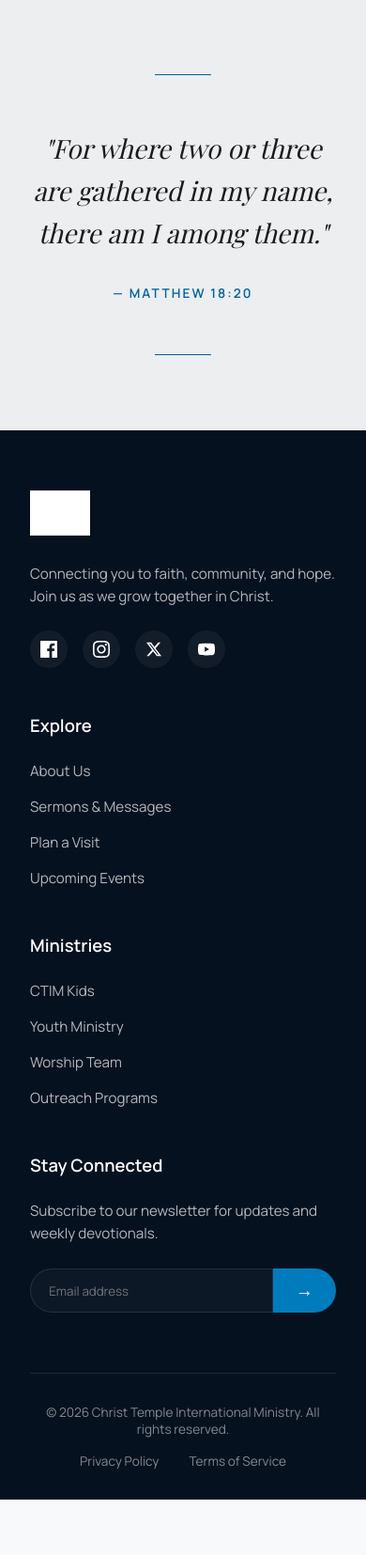
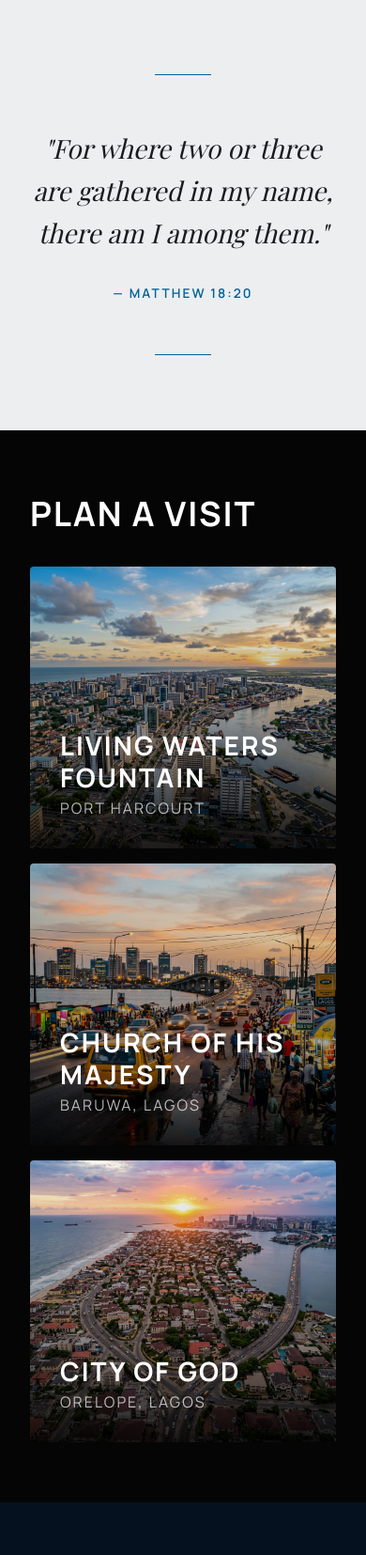
Before and after one commit to Nosa116/CTIM-WEB, a PHP site: page / in a window 390 px wide. Shown: the part 2325-3980 px from the top of the page at 94% size. Before the commit the page ends 3921 px from the top, so only its background shows below. Run offline with PHP 8.4, Linux system fonts and the light colour scheme; some web fonts are replaced; grey boxes are pictures that could not be loaded.

Commit message:
feat: add plan a visit section, implement responsive footer, and update header to sticky positioning

```diff
--- a/index.html
+++ b/index.html
@@ -114,6 +114,42 @@
         </div>
     </section>
 
+    <!-- Plan a Visit Section -->
+    <section class="visit-section">
+        <div class="visit-container">
+            <h2 class="visit-section-title">PLAN A VISIT</h2>
+
+            <div class="visit-grid">
+                <!-- Branch 1 -->
+                <div class="visit-card" style="background-image: url('port_harcourt.png');">
+                    <div class="visit-overlay"></div>
+                    <div class="visit-content">
+                        <h3 class="visit-heading">Living Waters Fountain</h3>
+                        <p class="visit-location">Port Harcourt</p>
+                    </div>
+                </div>
+
+                <!-- Branch 2 -->
+                <div class="visit-card" style="background-image: url('baruwa_lagos.png');">
+                    <div class="visit-overlay"></div>
+                    <div class="visit-content">
+                        <h3 class="visit-heading">Church of His Majesty</h3>
+                        <p class="visit-location">Baruwa, Lagos</p>
+                    </div>
+                </div>
+
+                <!-- Branch 3 -->
+                <div class="visit-card" style="background-image: url('orelope_lagos.png');">
+                    <div class="visit-overlay"></div>
+                    <div class="visit-content">
+                        <h3 class="visit-heading">City Of God</h3>
+                        <p class="visit-location">Orelope, Lagos</p>
+                    </div>
+                </div>
+            </div>
+        </div>
+    </section>
+
     <!-- Footer Section -->
     <footer class="footer">
         <div class="footer-container">
--- a/style.css
+++ b/style.css
@@ -80,7 +80,8 @@ body {
     align-items: center;
     padding: 1.25rem 4rem;
     background-color: var(--bg-light);
-    position: relative;
+    position: sticky;
+    top: 0;
     z-index: 100;
     border-bottom: 1px solid rgba(0, 0, 0, 0.05);
 }
@@ -653,3 +654,302 @@ body {
         gap: 1rem;
     }
 }
+
+/* --- Visit Section --- */
+.visit-section {
+    padding: 6rem 4rem;
+    background-color: var(--surface-container-low);
+}
+
+.visit-container {
+    max-width: 1400px;
+    margin: 0 auto;
+    font-family: var(--font-sans);
+    font-size: 0.85rem;
+    font-weight: 600;
+    color: var(--primary);
+    text-transform: uppercase;
+    letter-spacing: 0.15em;
+    font-style: normal;
+    margin-top: 2rem;
+}
+
+/* Responsive Quote Section */
+@media (max-width: 768px) {
+    .quote-section {
+        padding: 5rem 2rem;
+    }
+    .quote-text {
+        font-size: 1.75rem;
+    }
+}
+
+/* --- Footer Section --- */
+.footer {
+    background-color: #06111F; /* Very dark navy to anchor the page */
+    color: #FFFFFF;
+    padding: 6rem 4rem 2rem 4rem;
+}
+
+.footer-container {
+    max-width: 1400px;
+    margin: 0 auto;
+}
+
+.footer-grid {
+    display: grid;
+    grid-template-columns: 2fr 1fr 1fr 1.5fr;
+    gap: 4rem;
+    margin-bottom: 4rem;
+}
+
+.footer-logo {
+    height: 48px;
+    margin-bottom: 1.5rem;
+    /* Uses a CSS filter to make the SVG white, as the background is very dark */
+    filter: brightness(0) invert(1);
+}
+
+.footer-text {
+    font-size: 0.95rem;
+    line-height: 1.6;
+    color: rgba(255, 255, 255, 0.7);
+    margin-bottom: 1.5rem;
+}
+
+.social-links {
+    display: flex;
+    gap: 1rem;
+}
+
+.social-icon {
+    width: 40px;
+    height: 40px;
+    border-radius: 50%;
+    background-color: rgba(255, 255, 255, 0.05);
+    display: flex;
+    align-items: center;
+    justify-content: center;
+    color: #FFFFFF;
+    text-decoration: none;
+    font-size: 0.85rem;
+    font-weight: 600;
+    transition: all 0.3s ease;
+}
+
+.social-icon:hover {
+    background-color: var(--primary-accent);
+    transform: translateY(-2px);
+}
+
+.footer-heading {
+    font-size: 1.15rem;
+    font-weight: 600;
+    margin-bottom: 1.5rem;
+    color: #FFFFFF;
+}
+
+.footer-links {
+    list-style: none;
+    padding: 0;
+    margin: 0;
+    display: flex;
+    flex-direction: column;
+    gap: 1rem;
+}
+
+.footer-links a {
+    color: rgba(255, 255, 255, 0.7);
+    text-decoration: none;
+    font-size: 0.95rem;
+    transition: color 0.3s ease;
+}
+
+.footer-links a:hover {
+    color: var(--primary-accent);
+}
+
+.newsletter-form {
+    display: flex;
+    margin-top: 1rem;
+}
+
+.newsletter-form input {
+    flex: 1;
+    padding: 0.8rem 1.2rem;
+    border: 1px solid rgba(255, 255, 255, 0.1);
+    background-color: rgba(255, 255, 255, 0.03);
+    color: #FFFFFF;
+    border-radius: 50px 0 0 50px;
+    font-family: var(--font-sans);
+    outline: none;
+}
+
+.newsletter-form input::placeholder {
+    color: rgba(255, 255, 255, 0.4);
+}
+
+.newsletter-form button {
+    padding: 0.8rem 1.5rem;
+    background-color: var(--primary-accent);
+    color: #FFFFFF;
+    border: none;
+    border-radius: 0 50px 50px 0;
+    cursor: pointer;
+    font-size: 1.2rem;
+    transition: background-color 0.3s ease;
+}
+
+.newsletter-form button:hover {
+    background-color: #005F9E;
+}
+
+.footer-bottom {
+    display: flex;
+    justify-content: space-between;
+    align-items: center;
+    padding-top: 2rem;
+    border-top: 1px solid rgba(255, 255, 255, 0.1);
+    font-size: 0.85rem;
+    color: rgba(255, 255, 255, 0.5);
+}
+
+.footer-legal {
+    display: flex;
+    gap: 2rem;
+}
+
+.footer-legal a {
+    color: rgba(255, 255, 255, 0.5);
+    text-decoration: none;
+    transition: color 0.3s ease;
+}
+
+.footer-legal a:hover {
+    color: #FFFFFF;
+}
+
+@media (max-width: 1024px) {
+    .footer-grid {
+        grid-template-columns: 1fr 1fr;
+    }
+}
+
+@media (max-width: 768px) {
+    .footer {
+        padding: 4rem 2rem 2rem 2rem;
+    }
+    .footer-grid {
+        grid-template-columns: 1fr;
+        gap: 3rem;
+    }
+    .footer-bottom {
+        flex-direction: column;
+        text-align: center;
+        gap: 1rem;
+    }
+}
+
+/* --- Visit Section --- */
+.visit-section {
+    padding: 6rem 4rem;
+    background-color: #050505; /* Very dark background */
+    color: #ffffff;
+}
+
+.visit-container {
+    max-width: 1400px;
+    margin: 0 auto;
+}
+
+.visit-section-title {
+    font-family: var(--font-sans);
+    font-size: 2.25rem;
+    font-weight: 800;
+    text-transform: uppercase;
+    letter-spacing: 0.05em;
+    margin-bottom: 2rem;
+    color: #ffffff;
+}
+
+.visit-grid {
+    display: grid;
+    grid-template-columns: repeat(3, 1fr);
+    gap: 1rem; /* Small gap between tiles */
+}
+
+.visit-card {
+    position: relative;
+    height: 400px; /* Tall tiles */
+    background-size: cover;
+    background-position: center;
+    border-radius: 4px; /* Slight rounding */
+    overflow: hidden;
+    transition: transform 0.3s ease, box-shadow 0.3s ease;
+    cursor: pointer;
+}
+
+.visit-card:hover {
+    transform: translateY(-5px);
+    box-shadow: 0 10px 30px rgba(0, 0, 0, 0.5);
+}
+
+/* Gradient overlay for readability */
+.visit-overlay {
+    position: absolute;
+    inset: 0;
+    background: linear-gradient(
+        to top,
+        rgba(0, 0, 0, 0.85) 0%,
+        rgba(0, 0, 0, 0.4) 30%,
+        transparent 100%
+    );
+    z-index: 1;
+}
+
+.visit-content {
+    position: absolute;
+    bottom: 0;
+    left: 0;
+    right: 0;
+    padding: 2rem;
+    z-index: 2;
+    text-align: left;
+}
+
+.visit-heading {
+    font-family: var(--font-sans);
+    font-size: 1.75rem;
+    font-weight: 700;
+    color: #ffffff;
+    margin-bottom: 0.25rem;
+    line-height: 1.2;
+}
+
+.visit-location {
+    font-size: 1rem;
+    color: rgba(255, 255, 255, 0.7);
+    font-weight: 400;
+}
+
+@media (max-width: 1024px) {
+    .visit-grid {
+        grid-template-columns: repeat(2, 1fr);
+        gap: 1rem;
+    }
+    .visit-card {
+        height: 350px;
+    }
+}
+
+@media (max-width: 768px) {
+    .visit-section {
+        padding: 4rem 2rem;
+    }
+    .visit-grid {
+        grid-template-columns: 1fr;
+    }
+    .visit-card {
+        height: 300px;
+    }
+}
```
Also changed, not shown: baruwa_lagos.png (added), orelope_lagos.png (added), port_harcourt.png (added).
